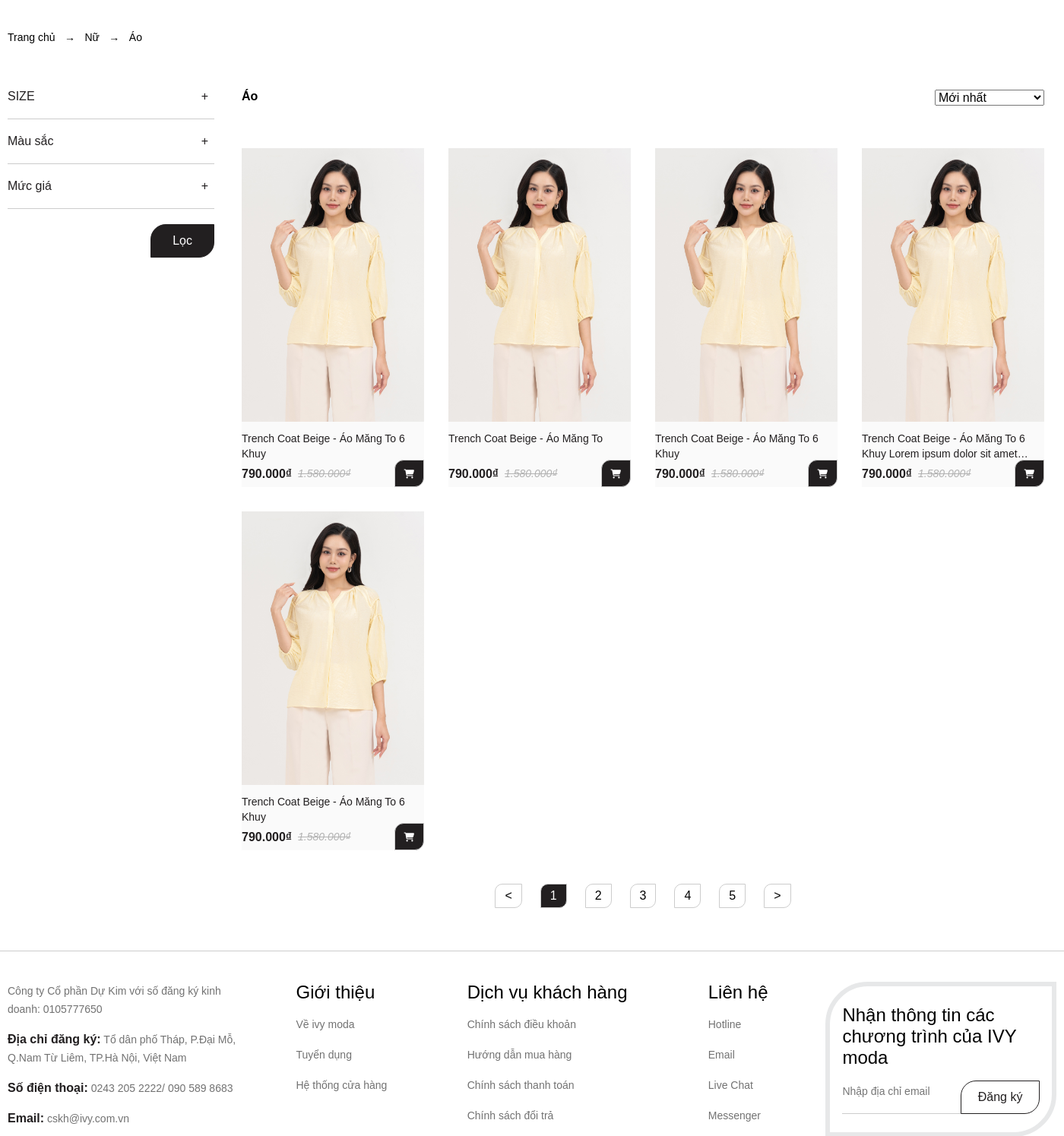
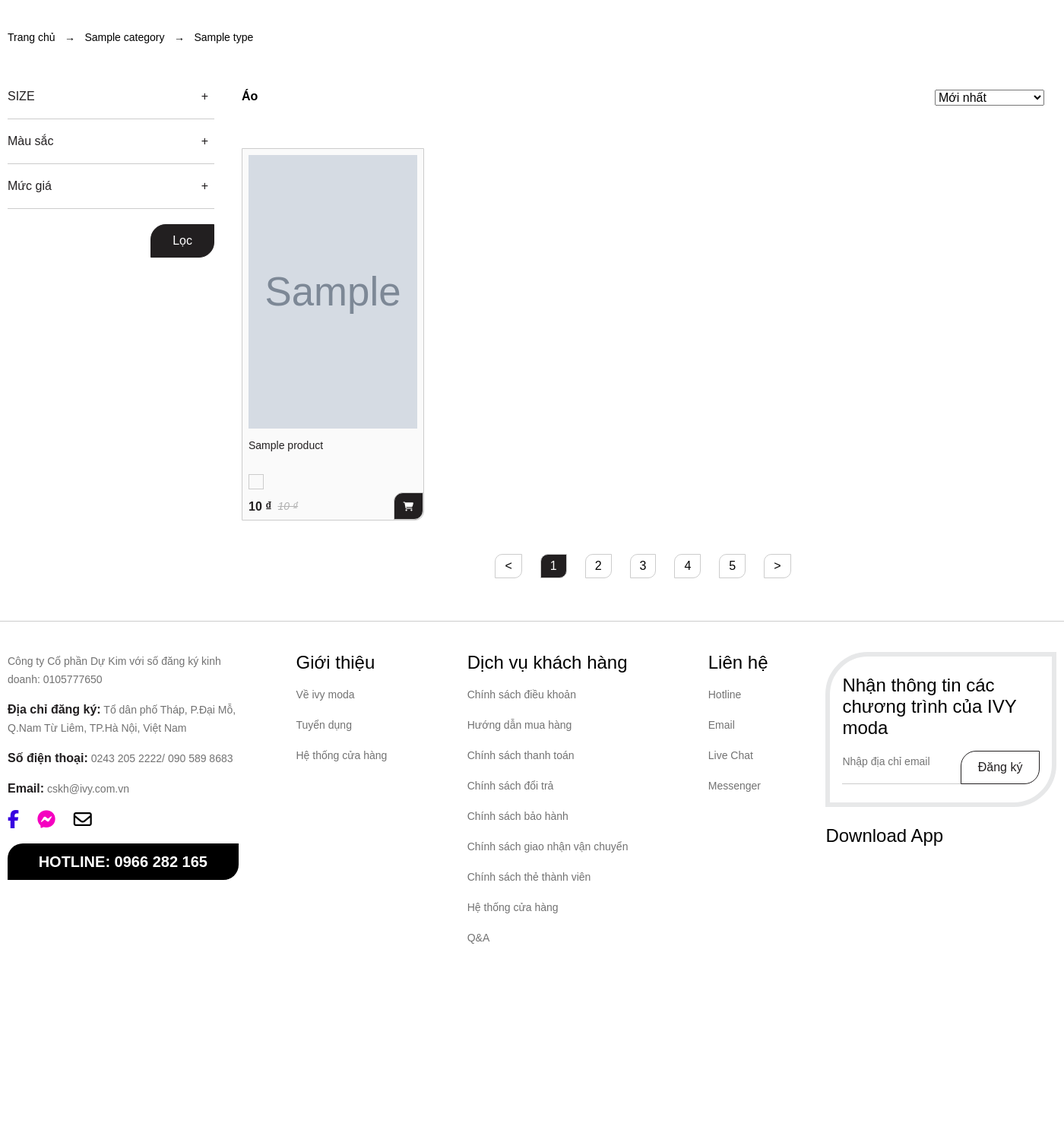
Before and after one commit to Sungga/teelabfake, a PHP site: page /index.php?controller=website&page=product_type&product_type_id=1 in a window 1400 px wide. Shown: the part 60-1555 px from the top of the page at 76% size. After the commit the page ends 1302 px from the top, so only its background shows below. Run offline with PHP 8.4, Linux system fonts and the light colour scheme; tables that the repository leaves empty or names only in its code hold one stand-in row (values such as "Sample post"); grey boxes marked "Sample" are stand-in pictures.

Commit message:
update new year

```diff
--- a/controller/admin/index.php
+++ b/controller/admin/index.php
@@ -163,10 +163,10 @@
         if($_SERVER['REQUEST_METHOD'] === 'POST') {
             if($db->addProduct($_POST, $_FILES)) {
                 echo "<script>alert('Thêm dữ liệu thành công!')</script>";
-                header('Location: ./index.php?controller=admin&page=list_product');
+                echo '<script>window.location.href = "./index.php?controller=admin&page=list_product";</script>';
             }
             else {
-                echo "<script>alert('Thêm dữ liệu không thành công!')</script>";
+                echo '<script>window.location.href = "./index.php?controller=admin&page=list_product";</script>';
             }
         }
 
--- a/controller/website/index.php
+++ b/controller/website/index.php
@@ -13,12 +13,32 @@
 
 switch($page) {
     case 'product_type': {
-        $categories = $db->getCategories();
-        $product_types = $db->getProductTypes();
+        if(isset($_GET['product_type_id'])) {
+            $categories = $db->getCategories();
+            $product_types = $db->getProductTypes();
 
-        if(isset($_GET['product_type_id'])) {
+            $product_type = $db->getProductType($_GET['product_type_id']);
+            $category = $db->getCategory($product_type['category_id']);
+            $products = $db->getProducts_w_productTypeId($_GET['product_type_id']);
+            $colors = $db->getColors();
+
             include "./view/website/header_website.php";
             include "./view/website/list_product.php";
+            include "./view/website/footer_website.php";
+        }
+        else {
+            header('location: .');
+        }
+
+        break;
+    }
+
+    case 'product': {
+        if(isset($_GET['product_id']) && $_GET['product_id'] != '') {
+            $categories = $db->getCategories();
+            $product_types = $db->getProductTypes();
+
+            include "./view/website/header_website.php";
             include "./view/website/footer_website.php";
         }
         else {
--- a/model/class/class_website.php
+++ b/model/class/class_website.php
@@ -18,6 +18,13 @@
         return $result;
     }
 
+    public function getCategory($category_id) {
+        $sql = "SELECT * FROM tbl_category WHERE category_id = '$category_id'";
+        $result = $this->db->getRow($sql);
+
+        return $result;
+    }
+
     // Phương thức cho product type
 
     public function getProductTypes() {
@@ -26,4 +33,26 @@
 
         return $result;
     }
+
+    public function getProductType($product_type_id) {
+        $sql = "SELECT * FROM tbl_product_type WHERE product_type_id = '$product_type_id'";
+        $result = $this->db->getRow($sql);
+
+        return $result;
+    }
+
+    // Phương thức cho product
+    public function getProducts_w_productTypeId($product_type_id) {
+        $sql = "SELECT * FROM tbl_product WHERE product_type_id = '$product_type_id'";
+        $result = $this->db->getRows($sql);
+
+        return $result;
+    }
+
+    public function getColors() {
+        $sql = "SELECT * FROM tbl_product_color";
+        $result = $this->db->getRows($sql);
+
+        return $result;
+    }
 }
--- a/view/access/css/style.css
+++ b/view/access/css/style.css
@@ -349,6 +349,7 @@
 }
 
 /* -----------------------------------------------------<< LIST PRODUCT >>----------------------------------------------------- */
+/* -----------------------------------------------------<< LIST PRODUCT >>----------------------------------------------------- */
 .list-product__container {
     margin: 40px 0;
     display: flex;
@@ -501,6 +502,8 @@
     margin: 16px 16px;
     border-bottom-right-radius: 12px;
     cursor: pointer;
+    padding: 8px 8px 0;
+    border: 1px solid #ccc;
 
     position: relative;
 }
@@ -523,6 +526,7 @@
     -webkit-box-orient: vertical;
     overflow: hidden;
     -webkit-line-clamp: 2;
+
 }
 
 .list-product__product--name h4 {
@@ -530,6 +534,61 @@
     font-size: 14px;
     font-weight: 400;
     color: var(--color-bold);
+}
+
+.list-product__product--color {
+    width: 60%;
+    /* overflow: hidden; */
+    height: 30px;
+    display: flex;
+    justify-content: space-between;
+    align-items: flex-start;
+    position: relative;
+
+    margin-bottom: 4px;
+}
+
+.list-product__product--color p {
+    user-select: none;
+}
+
+.list-product__product--color input[class="list-product__color"] {
+    display: none;
+}
+
+/* Thiết lập kiểu của label để tạo ra một giao diện tương tác như nút radio */
+.list-product__product--color input[class="list-product__color"] + label {
+    display: inline-block;
+    width: 20px;
+    height: 20px;
+    border-radius: 0%;
+    cursor: pointer;
+    border: 1px solid #ccc;
+
+    /* margin-right: 4px; */
+    transition: all 0.3s ease-in-out;
+}
+
+/* Khi nút radio được chọn, thay đổi kích thước của label */
+.list-product__product--color input[class="list-product__color"]:checked + label {
+    height: 30px;
+}
+
+.list-product__product--left-color,
+.list-product__product--right-color {
+    width: 80%;
+    display: flex;
+    align-items: flex-start;
+    justify-content: flex-start;
+}
+
+.list-product__product--left-color label,
+.list-product__product--right-color label {
+    margin-right: 8px;
+}
+
+.list-product__product--right-color {
+    display: none;
 }
 
 .list-product__product--price {
@@ -581,7 +640,7 @@
 .list-product__product--size {
     opacity: 0;
     visibility: inherit;
-    /* display: none; */
+    display: none;
     position: absolute;
     bottom: 34px;
     right: 0;
@@ -785,7 +844,7 @@
     transition: all 0.3s ease-in-out;
 }
 
-/* Khi nút radio được chọn, thay đổi màu nền của label */
+/* Khi nút radio được chọn, thay đổi kích thước của label */
 input[name="color"]:checked + label {
     width: 30px;
     height: 30px;
@@ -1445,3 +1504,36 @@
     padding: 8px;
     font-size: 14px;
 }
+
+/* ----------------------------------------------<< ADD PRODUCT >>-------------------------------------------------------- */
+.admin__right input[type="checkbox"] + label.yellow {
+    background-color: yellow;
+}
+
+.admin__right input[type="checkbox"] + label.green {
+    background-color: green;
+}
+
+.admin__right input[type="checkbox"] + label.pink {
+    background-color: pink;
+}
+
+.admin__right input[type="checkbox"] + label.red {
+    background-color: red;
+}
+
+.admin__right input[type="checkbox"] + label.gray {
+    background-color: gray;
+}
+
+.admin__right input[type="checkbox"] + label.white {
+    background-color: white;
+}
+
+.admin__right input[type="checkbox"] + label.brown {
+    background-color: brown;
+}
+
+.admin__right input[type="checkbox"] + label.black {
+    background-color: black;
+}
--- a/view/admin/add_product.php
+++ b/view/admin/add_product.php
@@ -30,6 +30,7 @@
                         <input type="file" name="product_img_desc[]" id="" multiple>
                         <label for="quantity">Số lượng sản phẩm</label>
                         <input type="number" name="product_quantity" id="">
+
                         <div>
                                 <input type="checkbox" id="yellow" name="yellow" checked>
                                 <label class="yellow" for="yellow"></label>
--- a/view/website/header_website.php
+++ b/view/website/header_website.php
@@ -16,15 +16,15 @@
             <div class="header__container">
                 <div class="header__left">
                     <?php
-                    foreach ($categories as $category) {
+                    foreach ($categories as $category_item) {
                     ?>
                         <div class="header__left--category">
-                            <p><?php echo $category['category_name'] ?></p>
+                            <p><?php echo $category_item['category_name'] ?></p>
                             <ul>
                                 <?php
                                 $arr = array();
-                                foreach ($product_types as $product_type) {
-                                    if ($category['category_id'] == $product_type['category_id']) $arr[] = $product_type;
+                                foreach ($product_types as $product_type_item) {
+                                    if ($category_item['category_id'] == $product_type_item['category_id']) $arr[] = $product_type_item;
                                 }
                                 $count = 0;
                                 for($j = 0; $j < count($arr);) {
@@ -68,7 +68,7 @@
                     <div class="header__right--icon header__right--user">
                         <a src="#" class="fa-solid fa-user"></a>
                         <div class="header__right--func">
-                            <a href="#">Quản lý</a>
+                            <a href="./index.php?controller=admin&page">Quản lý</a>
                             <a href="#">Tài khoản</a>
                             <a href="#">Đăng xuất</a>
                             <a href="#">Đăng nhập</a>
--- a/view/website/list_product.php
+++ b/view/website/list_product.php
@@ -2,12 +2,13 @@
     <section id="list-product">
         <div class="grid">
             <div class="path">
-                <a href="./index.html">Trang chủ</a>
+                <a href="./index.php">Trang chủ</a>
                 <span>&#8594;</span>
-                <a href="">Nữ</a>
+                <a href="#"><?php echo $category['category_name'] ?></a>
                 <span>&#8594;</span>
-                <a href="">Áo</a>
+                <a href="#"><?php echo $product_type['product_type_name'] ?></a>
             </div>
+
             <div class="list-product__container">
                 <div class="list-product__left">
                     <div class="list-product__left--item">
@@ -110,20 +111,81 @@
                     </div>
 
                     <div class="list-product__right--center">
+                    <?php
+                    foreach($products as $product_item) {
+                    ?>
                         <div class="list-product__product">
                             <div class="list-product__product--img">
-                                <img src="./view/access/img/product1.jpg" alt="">
+                                <a href="./index.php?controller=website&page=product&product_id=<?php echo $product_item['product_id'] ?>">
+                                    <img src="./model/uploads/<?php echo $product_item['product_img'] ?>" alt="">
+                                </a>
                             </div>
                             <div class="list-product__product--name">
-                                <h4>Trench Coat Beige - Áo Măng To 6 Khuy</h4>
+                                <h4><?php echo $product_item['product_name'] ?></h4>
+                            </div>
+                            <form>
+                                <div class="list-product__product--color">
+                                    <?php
+                                    $arr = array();
+                                    foreach($colors as $color_item) {
+                                        if($color_item['product_id'] == $product_item['product_id']) $arr[] = $color_item;
+                                    }
+
+                                    if(count($arr) <= 4) {
+                                    ?>
+                                        <div class="list-product__product--left-color">
+                                    <?php
+                                        foreach($arr as $item) {
+                                    ?>
+                                            <input type="radio" class="list-product__color" id="<?php echo $item['product_color'] ?>_<?php echo $item['product_id'] ?>" name="color_product_<?php echo $item['product_id'] ?>">
+                                            <label class="<?php echo $item['product_color'] ?>" for="<?php echo $item['product_color'] ?>_<?php echo $item['product_id'] ?>"></label>
+                                    <?php
+                                        }
+                                    ?>
+                                        </div>
+                                    <?php
+                                    ?>
+                                        <div style="display: none;" class="list-product__product--right-color"></div>
+                                        <p style="display: none;">&#8594;</p>
+                                    <?php
+                                    }
+                                    else {
+                                    ?>
+                                        <div class="list-product__product--left-color">
+                                    <?php
+                                        for($i = 0; $i < 4; $i++) {
+                                    ?>
+                                            <input type="radio" class="list-product__color" id="<?php echo $arr[$i]['product_color'] ?>_<?php echo $arr[$i]['product_id'] ?>" name="color_product_<?php echo $arr[$i]['product_id'] ?>">
+                                            <label class="<?php echo $arr[$i]['product_color'] ?>" for="<?php echo $arr[$i]['product_color'] ?>_<?php echo $arr[$i]['product_id'] ?>"></label>
+                                    <?php
+                                        }
+                                    ?>
+                                        </div>
+                                        <div class="list-product__product--right-color">
+                                    <?php
+                                        for($i = 4; $i < count($arr); $i++) {
+                                    ?>
+                                            <input type="radio" class="list-product__color" id="<?php echo $arr[$i]['product_color'] ?>_<?php echo $arr[$i]['product_id'] ?>" name="color_product_<?php echo $arr[$i]['product_id'] ?>">
+                                            <label class="<?php echo $arr[$i]['product_color'] ?>" for="<?php echo $arr[$i]['product_color'] ?>_<?php echo $arr[$i]['product_id'] ?>"></label>
+                                    <?php
+                                        }
+                                    ?>
+                                        </div>
+                                        <p>&#8594;</p>
+                                    <?php
+                                    }
+                                    ?>
+
+
+
+
                                 </div>
                                 <div class="list-product__product--price">
-                                <strong>790.000₫</strong>
-                                <span>1.580.000₫</span>
+                                    <strong><?php echo $product_item['product_price_new'] ?>₫</strong>
+                                    <span><?php echo $product_item['product_price'] ?>₫</span>
                                 </div>
                                 <div class="list-product__product--cart">
                                     <i class="fa-solid fa-cart-shopping"></i>
-                                <form>
                                         <ul class="list-product__product--size">
                                             <li><input type="submit" name="size" value="M"></li>
                                             <li><input type="submit" name="size" value="S"></li>
@@ -131,105 +193,12 @@
                                             <li><input type="submit" name="size" value="XL"></li>
                                             <li><input type="submit" name="size" value="XXL"></li>
                                         </ul>
+                                </div>
                             </form>
                         </div>
-                        </div>
-                        <div class="list-product__product">
-                            <div class="list-product__product--img">
-                                <img src="./view/access/img/product1.jpg" alt="">
-                            </div>
-                            <div class="list-product__product--name">
-                                <h4>Trench Coat Beige - Áo Măng To</h4>
-                            </div>
-                            <div class="list-product__product--price">
-                                <strong>790.000₫</strong>
-                                <span>1.580.000₫</span>
-                            </div>
-                            <div class="list-product__product--cart">
-                                <i class="fa-solid fa-cart-shopping"></i>
-                                <form>
-                                    <ul class="list-product__product--size">
-                                        <li><input type="submit" name="size" value="M"></li>
-                                        <li><input type="submit" name="size" value="S"></li>
-                                        <li><input type="submit" name="size" value="L"></li>
-                                        <li><input type="submit" name="size" value="XL"></li>
-                                        <li><input type="submit" name="size" value="XXL"></li>
-                                    </ul>
-                                </form>
-                            </div>
-                        </div>
-                        <div class="list-product__product">
-                            <div class="list-product__product--img">
-                                <img src="./view/access/img/product1.jpg" alt="">
-                            </div>
-                            <div class="list-product__product--name">
-                                <h4>Trench Coat Beige - Áo Măng To 6 Khuy</h4>
-                            </div>
-                            <div class="list-product__product--price">
-                                <strong>790.000₫</strong>
-                                <span>1.580.000₫</span>
-                            </div>
-                            <div class="list-product__product--cart">
-                                <i class="fa-solid fa-cart-shopping"></i>
-                                <form>
-                                    <ul class="list-product__product--size">
-                                        <li><input type="submit" name="size" value="M"></li>
-                                        <li><input type="submit" name="size" value="S"></li>
-                                        <li><input type="submit" name="size" value="L"></li>
-                                        <li><input type="submit" name="size" value="XL"></li>
-                                        <li><input type="submit" name="size" value="XXL"></li>
-                                    </ul>
-                                </form>
-                            </div>
-                        </div>
-                        <div class="list-product__product">
-                            <div class="list-product__product--img">
-                                <img src="./view/access/img/product1.jpg" alt="">
-                            </div>
-                            <div class="list-product__product--name">
-                                <h4>Trench Coat Beige - Áo Măng To 6 Khuy Lorem ipsum dolor sit amet consectetur adipisicing elit. Ea officia voluptas, nostrum tenetur accusamus qui iusto eum in ipsum porro quod quidem mollitia maiores recusandae? Et consectetur nesciunt quod? Quae.</h4>
-                            </div>
-                            <div class="list-product__product--price">
-                                <strong>790.000₫</strong>
-                                <span>1.580.000₫</span>
-                            </div>
-                            <div class="list-product__product--cart">
-                                <i class="fa-solid fa-cart-shopping"></i>
-                                <form>
-                                    <ul class="list-product__product--size">
-                                        <li><input type="submit" name="size" value="M"></li>
-                                        <li><input type="submit" name="size" value="S"></li>
-                                        <li><input type="submit" name="size" value="L"></li>
-                                        <li><input type="submit" name="size" value="XL"></li>
-                                        <li><input type="submit" name="size" value="XXL"></li>
-                                    </ul>
-                                </form>
-                            </div>
-                        </div>
-                        <div class="list-product__product">
-                            <div class="list-product__product--img">
-                                <img src="./view/access/img/product1.jpg" alt="">
-                            </div>
-                            <div class="list-product__product--name">
-                                <h4>Trench Coat Beige - Áo Măng To 6 Khuy</h4>
-                            </div>
-                            <div class="list-product__product--price">
-                                <strong>790.000₫</strong>
-                                <span>1.580.000₫</span>
-                            </div>
-                            <div class="list-product__product--cart">
-                                <i class="fa-solid fa-cart-shopping"></i>
-                                <form>
-                                    <ul class="list-product__product--size">
-                                        <li><input type="submit" name="size" value="M"></li>
-                                        <li><input type="submit" name="size" value="S"></li>
-                                        <li><input type="submit" name="size" value="L"></li>
-                                        <li><input type="submit" name="size" value="XL"></li>
-                                        <li><input type="submit" name="size" value="XXL"></li>
-                                    </ul>
-                                </form>
-                            </div>
-                        </div>
+                    <?php
+                    }
+                    ?>
                     </div>
 
                     <div class="list-product__right--bottom">
```
Also changed, not shown: model/class/class_admin.php (+9 -4 lines), view/access/css/base.css (+8 -16 lines), view/access/js/js_list_product.js (+48 -4 lines), model/uploads/product1.jpg (added), model/uploads/product2.jpg (added), model/uploads/product3.jpg (added), model/uploads/product4.jpg (added), model/uploads/product5.jpg (added). Lines whose indentation alone changed are shown as unchanged.
